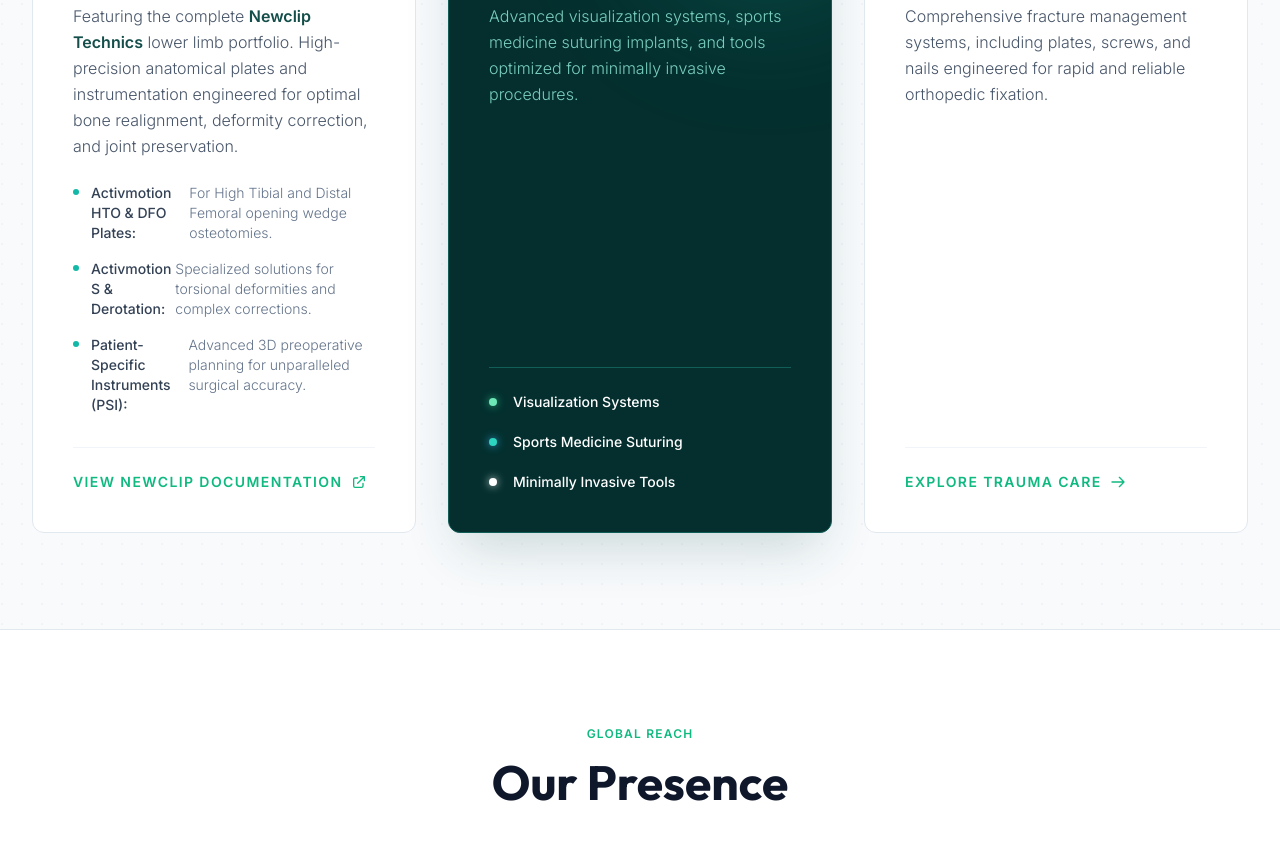
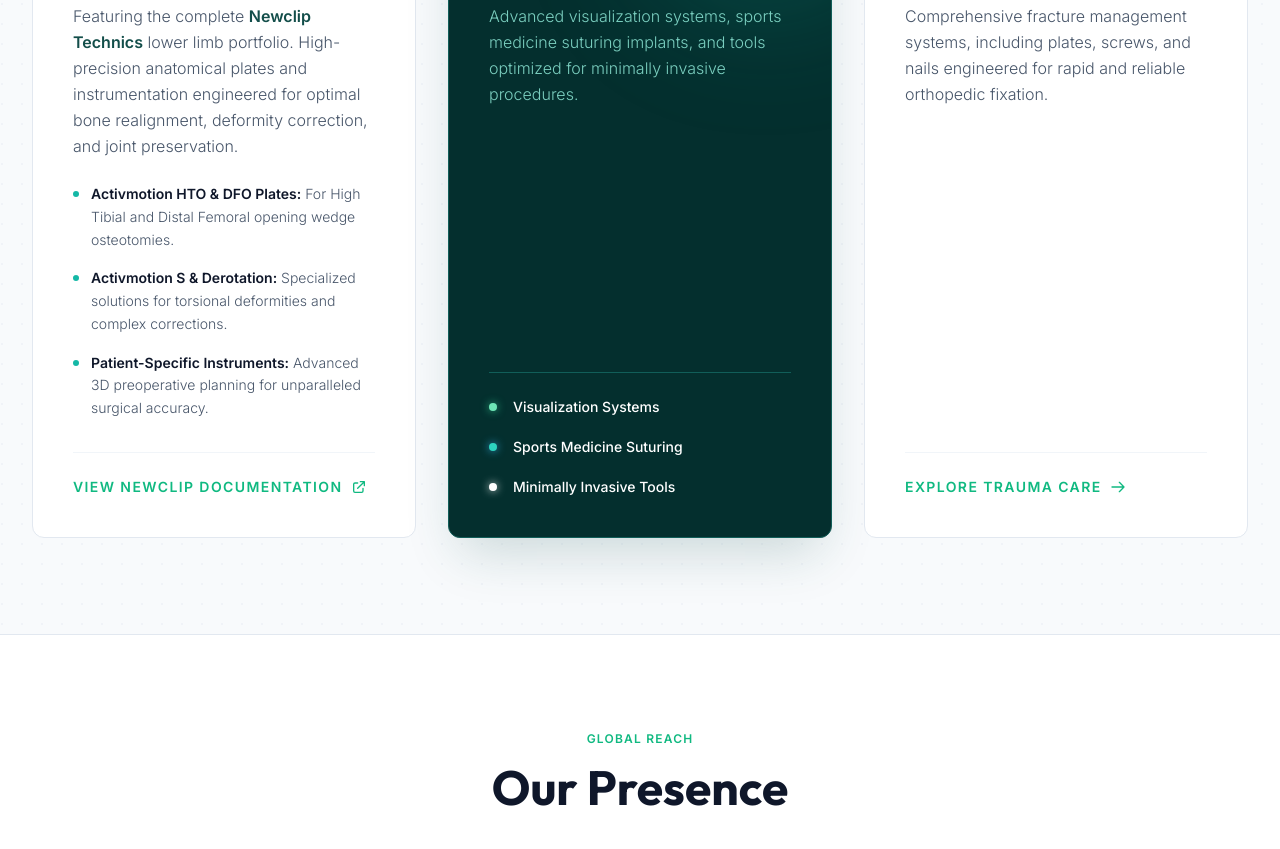
Before and after one commit to webbiewooble/Tenexis, a website built with Vite: page index.html in a window 1280 px wide. Shown: the part 5944-6793 px from the top of the page. Built offline with nearby package versions, Linux system fonts and the light colour scheme.

Commit message:
refactor(ui): improve list item layout for Knee Osteotomy
Update the structure of the osteotomy feature list to allow for better content alignment and consistent visual hierarchy using flex-grow and updated typography.

```diff
--- a/index.html
+++ b/index.html
@@ -508,18 +508,24 @@
                     </div>
                     <h3 class="text-2xl font-display font-bold text-slate-900 mb-4">Knee Osteotomy</h3>
                     <p class="text-slate-600 font-light leading-relaxed mb-6 text-base">Featuring the complete <strong class="text-medical-900 font-bold">Newclip Technics</strong> lower limb portfolio. High-precision anatomical plates and instrumentation engineered for optimal bone realignment, deformity correction, and joint preservation.</p>
-                    <ul class="space-y-4 mb-8 relative z-10">
+                    <ul class="space-y-4 mb-8 relative z-10 flex-grow">
                         <li class="flex items-start text-sm text-slate-700 group-hover:translate-x-1 transition-transform duration-300">
-                            <span class="w-1.5 h-1.5 rounded-full bg-medical-500 mr-3 mt-1.5 shrink-0"></span>
-                            <span class="font-medium">Activmotion HTO & DFO Plates:</span> <span class="font-light ml-1 text-slate-500">For High Tibial and Distal Femoral opening wedge osteotomies.</span>
+                            <span class="w-1.5 h-1.5 rounded-full bg-medical-500 mr-3 mt-2 shrink-0"></span>
+                            <div class="leading-relaxed">
+                                <span class="font-semibold text-slate-900">Activmotion HTO & DFO Plates:</span> <span class="font-light text-slate-600">For High Tibial and Distal Femoral opening wedge osteotomies.</span>
+                            </div>
                         </li>
                         <li class="flex items-start text-sm text-slate-700 group-hover:translate-x-1 transition-transform duration-300 delay-75">
-                            <span class="w-1.5 h-1.5 rounded-full bg-medical-500 mr-3 mt-1.5 shrink-0"></span>
-                            <span class="font-medium">Activmotion S & Derotation:</span> <span class="font-light ml-1 text-slate-500">Specialized solutions for torsional deformities and complex corrections.</span>
+                            <span class="w-1.5 h-1.5 rounded-full bg-medical-500 mr-3 mt-2 shrink-0"></span>
+                            <div class="leading-relaxed">
+                                <span class="font-semibold text-slate-900">Activmotion S & Derotation:</span> <span class="font-light text-slate-600">Specialized solutions for torsional deformities and complex corrections.</span>
+                            </div>
                         </li>
                         <li class="flex items-start text-sm text-slate-700 group-hover:translate-x-1 transition-transform duration-300 delay-150">
-                            <span class="w-1.5 h-1.5 rounded-full bg-medical-500 mr-3 mt-1.5 shrink-0"></span>
-                            <span class="font-medium">Patient-Specific Instruments (PSI):</span> <span class="font-light ml-1 text-slate-500">Advanced 3D preoperative planning for unparalleled surgical accuracy.</span>
+                            <span class="w-1.5 h-1.5 rounded-full bg-medical-500 mr-3 mt-2 shrink-0"></span>
+                            <div class="leading-relaxed">
+                                <span class="font-semibold text-slate-900">Patient-Specific Instruments:</span> <span class="font-light text-slate-600">Advanced 3D preoperative planning for unparalleled surgical accuracy.</span>
+                            </div>
                         </li>
                     </ul>
                     <div class="mt-auto pt-6 border-t border-slate-100 flex items-center text-sm font-bold text-accent-600 uppercase tracking-widest group-hover:text-medical-600 transition-colors">
```
